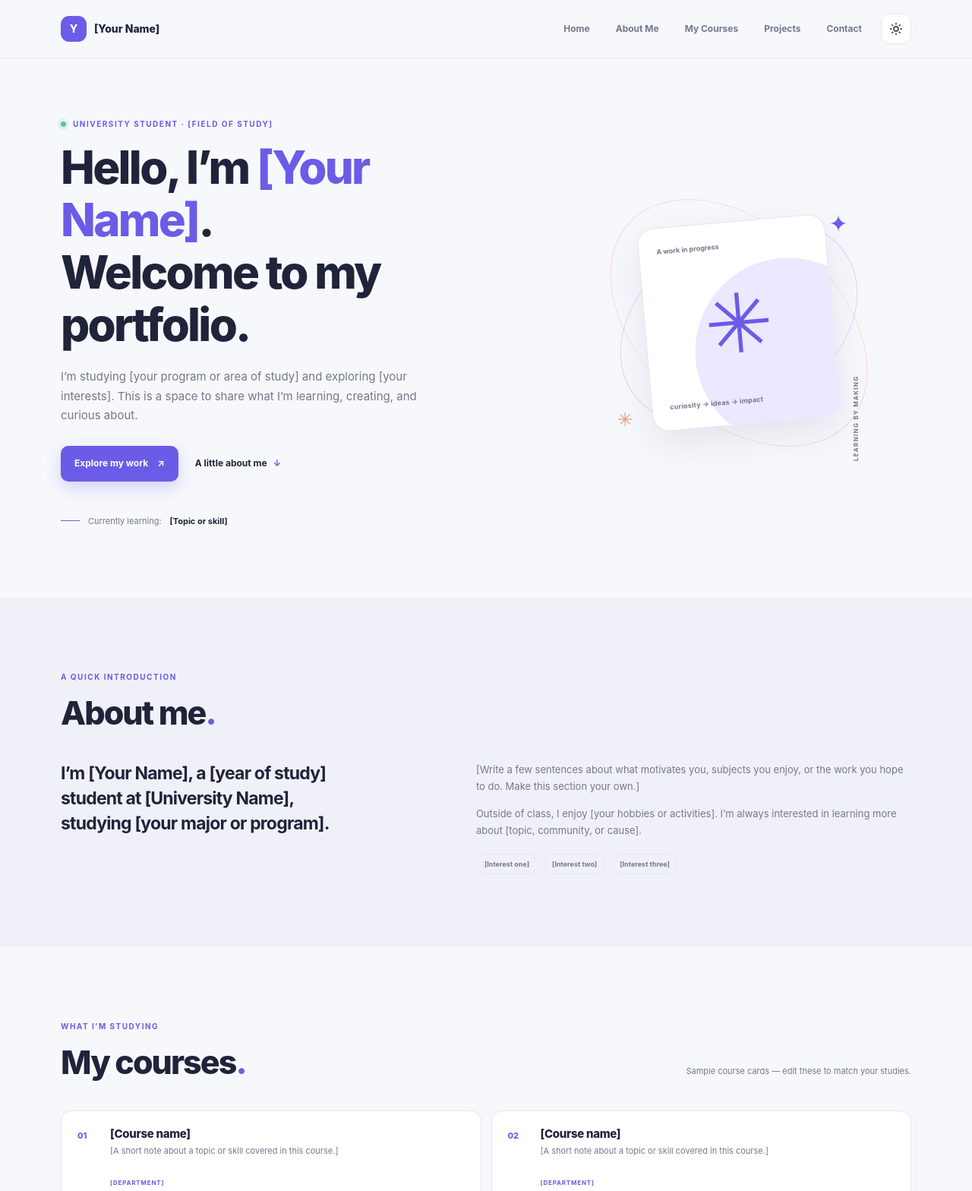
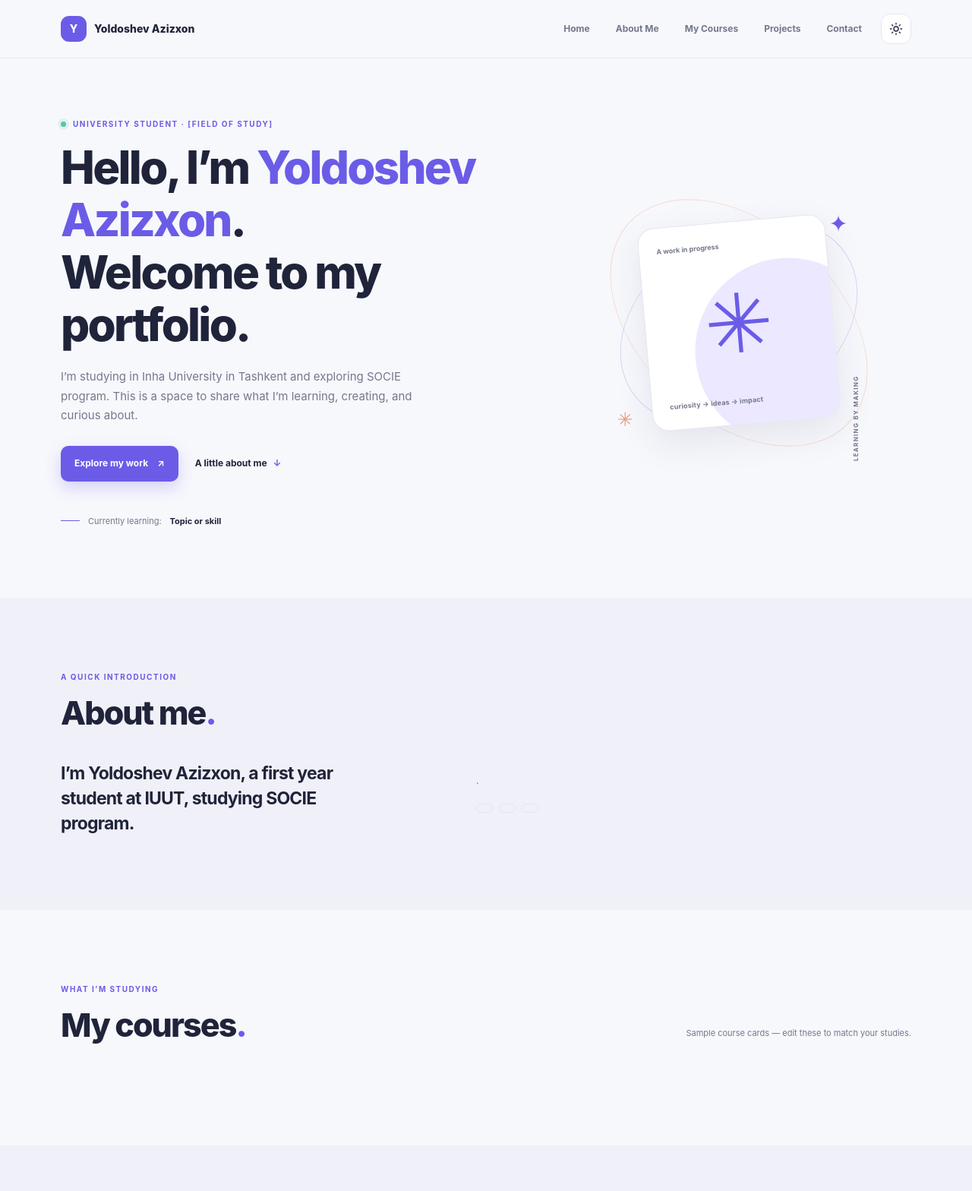
Before and after one commit to AlixisRU/personal-homepage, a plain HTML site: page index.html in a window 1280 px wide. Shown: the top 1568 px of the page at 76% size. Drawn offline with Linux system fonts and the light colour scheme.

Commit message:
Update portfolio details with personal information

```diff
--- a/index.html
+++ b/index.html
@@ -5,7 +5,7 @@
   <meta name="viewport" content="width=device-width, initial-scale=1">
   <meta name="description" content="A university student portfolio. Replace the editable placeholders with your own details.">
   <meta name="theme-color" content="#f6f7fb">
-  <title>Student Portfolio | [Your Name]</title>
+  <title>Student Portfolio | Yoldoshev Azizxon</title>
   <link rel="stylesheet" href="styles.css">
   <script src="script.js" defer></script>
 </head>
@@ -13,7 +13,7 @@
   <a class="skip-link" href="#main">Skip to content</a>
   <header class="site-header">
     <nav class="nav container" aria-label="Main navigation">
-      <a class="brand" href="#home" aria-label="[Your Name], home"><span class="brand-mark" aria-hidden="true">Y</span><span>[Your Name]</span></a>
+      <a class="brand" href="#home" aria-label="Yoldoshev Azizxon, home"><span class="brand-mark" aria-hidden="true">Y</span><span>Yoldoshev Azizxon</span></a>
       <button class="menu-toggle" type="button" aria-label="Open navigation menu" aria-expanded="false" aria-controls="nav-links"><span></span><span></span><span></span></button>
       <div class="nav-links" id="nav-links">
         <a href="#home">Home</a><a href="#about">About Me</a><a href="#courses">My Courses</a><a href="#projects">Projects</a><a href="#contact">Contact</a>
@@ -29,10 +29,10 @@
     <section class="hero container" id="home" aria-labelledby="hero-title">
       <div class="hero-copy">
         <p class="eyebrow"><span class="status-dot" aria-hidden="true"></span> UNIVERSITY STUDENT · [FIELD OF STUDY]</p>
-        <h1 id="hero-title">Hello, I’m <span class="accent">[Your Name]</span>.<br>Welcome to my portfolio.</h1>
-        <p class="hero-intro">I’m studying [your program or area of study] and exploring [your interests]. This is a space to share what I’m learning, creating, and curious about.</p>
+        <h1 id="hero-title">Hello, I’m <span class="accent">Yoldoshev Azizxon</span>.<br>Welcome to my portfolio.</h1>
+        <p class="hero-intro">I’m studying in Inha University in Tashkent and exploring SOCIE program. This is a space to share what I’m learning, creating, and curious about.</p>
         <div class="hero-actions"><a class="button primary" href="#projects">Explore my work <span aria-hidden="true">↗</span></a><a class="text-link" href="#about">A little about me <span aria-hidden="true">↓</span></a></div>
-        <p class="currently-learning"><span class="short-rule" aria-hidden="true"></span> Currently learning: <strong>[Topic or skill]</strong></p>
+        <p class="currently-learning"><span class="short-rule" aria-hidden="true"></span> Currently learning: <strong>Topic or skill</strong></p>
       </div>
       <div class="hero-art" role="img" aria-label="Abstract illustration representing learning and creativity">
         <div class="orbit orbit-a"></div><div class="orbit orbit-b"></div>
@@ -45,8 +45,8 @@
       <div class="container">
         <div class="section-heading"><p class="eyebrow">A QUICK INTRODUCTION</p><h2 id="about-title">About me<span class="accent">.</span></h2></div>
         <div class="about-grid">
-          <p class="about-lead">I’m [Your Name], a [year of study] student at [University Name], studying [your major or program].</p>
-          <div class="about-copy"><p>[Write a few sentences about what motivates you, subjects you enjoy, or the work you hope to do. Make this section your own.]</p><p>Outside of class, I enjoy [your hobbies or activities]. I’m always interested in learning more about [topic, community, or cause].</p><div class="tags" aria-label="Interests"><span>[Interest one]</span><span>[Interest two]</span><span>[Interest three]</span></div></div>
+          <p class="about-lead">I’m Yoldoshev Azizxon, a first year student at IUUT, studying SOCIE program.</p>
+          <div class="about-copy"><p></p><p>.</p><div class="tags" aria-label="Interests"><span></span><span></span><span></span></div></div>
         </div>
       </div>
     </section>
@@ -54,10 +54,6 @@
     <section class="section container" id="courses" aria-labelledby="courses-title">
       <div class="section-heading heading-row"><div><p class="eyebrow">WHAT I’M STUDYING</p><h2 id="courses-title">My courses<span class="accent">.</span></h2></div><p class="heading-note">Sample course cards — edit these to match your studies.</p></div>
       <div class="course-grid">
-        <article class="course-card"><span class="course-number">01</span><div><h3>[Course name]</h3><p>[A short note about a topic or skill covered in this course.]</p></div><span class="course-dept">[Department]</span></article>
-        <article class="course-card"><span class="course-number">02</span><div><h3>[Course name]</h3><p>[A short note about a topic or skill covered in this course.]</p></div><span class="course-dept">[Department]</span></article>
-        <article class="course-card"><span class="course-number">03</span><div><h3>[Course name]</h3><p>[A short note about a topic or skill covered in this course.]</p></div><span class="course-dept">[Department]</span></article>
-        <article class="course-card"><span class="course-number">04</span><div><h3>[Course name]</h3><p>[A short note about a topic or skill covered in this course.]</p></div><span class="course-dept">[Department]</span></article>
       </div>
     </section>
 
@@ -73,10 +69,10 @@
     </section>
 
     <section class="section container contact-section" id="contact" aria-labelledby="contact-title">
-      <div class="contact-panel"><div><p class="eyebrow">LET’S CONNECT</p><h2 id="contact-title">Have a question<br>or an idea<span class="contact-accent">?</span></h2><p class="contact-copy">I’d be glad to hear from you about [your interests, collaborations, or opportunities].</p><a class="button button-light" href="mailto:[your.email@example.com]">[your.email@example.com] <span aria-hidden="true">↗</span></a></div><div class="contact-details"><span class="contact-star" aria-hidden="true">✳</span><p>Based in<br><strong>[City, Country]</strong></p><p>Find me on<br><a href="[your profile URL]">[LinkedIn / GitHub / other]</a></p></div></div>
+      <div class="contact-panel"><div><p class="eyebrow">LET’S CONNECT</p><h2 id="contact-title">Have a question<br>or an idea<span class="contact-accent">?</span></h2><p class="contact-copy">I’d be glad to hear from you.</p><a class="button button-light" href="mailto:[your.email@example.com]">[your.email@example.com] <span aria-hidden="true">↗</span></a></div><div class="contact-details"><span class="contact-star" aria-hidden="true">✳</span><p>Based in<br><strong>[City, Country]</strong></p><p>Find me on<br><a href="[your profile URL]">[LinkedIn / GitHub / other]</a></p></div></div>
     </section>
   </main>
 
-  <footer class="site-footer"><div class="container footer-inner"><a class="brand footer-brand" href="#home"><span class="brand-mark" aria-hidden="true">Y</span><span>[Your Name]</span></a><p>Made with curiosity and [favorite snack].</p><a class="back-top" href="#home">Back to top ↑</a><p class="copyright">© <span id="year"></span> [Your Name]</p></div></footer>
+  <footer class="site-footer"><div class="container footer-inner"><a class="brand footer-brand" href="#home"><span class="brand-mark" aria-hidden="true">Y</span><span>Yoldoshev Azizxon</span></a><p></p><a class="back-top" href="#home">Back to top ↑</a><p class="copyright">© <span id="year"></span> Yoldoshev Azizxon</p></div></footer>
 </body>
 </html>
```
